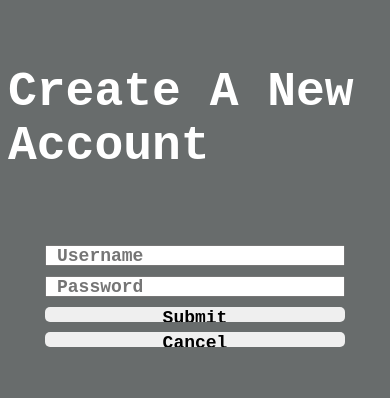
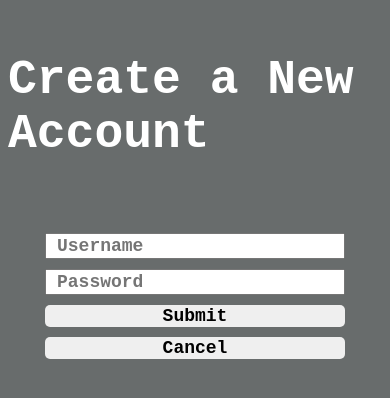
Before and after one commit to cse110-fa22-group7/cse110-fa22-group7-project, a plain HTML site: page source/createaccount.html in a window 390 px wide. Shown: the part 240-638 px from the top of the page. Drawn offline with Linux system fonts and the light colour scheme.

Commit message:
revised media query and signout click

```diff
--- a/source/createaccount.html
+++ b/source/createaccount.html
@@ -9,7 +9,7 @@
 </head>
 <!-- Contents of Create Account Page -->
 <body>
-    <h1>Create A New Account</h1>
+    <h1>Create a New Account</h1>
     <!-- Form contains account information and buttons -->
     <form class="login_account">
         <input type="text" id="username" placeholder="Username">
--- a/source/login.css
+++ b/source/login.css
@@ -55,4 +55,7 @@ form {
         font-size: var(--mobile-textsize);
     }
     /* we have to work on design of the smaller mobile design */
+    input {
+        height:auto;
+    }
 }
--- /dev/null
+++ b/source/warning.js
@@ -0,0 +1,2 @@
+// const warningButton = document.querySelector('.warning');
+// const confirmDialog
```
Also changed, not shown: source/main.html (+1 -1 lines).
